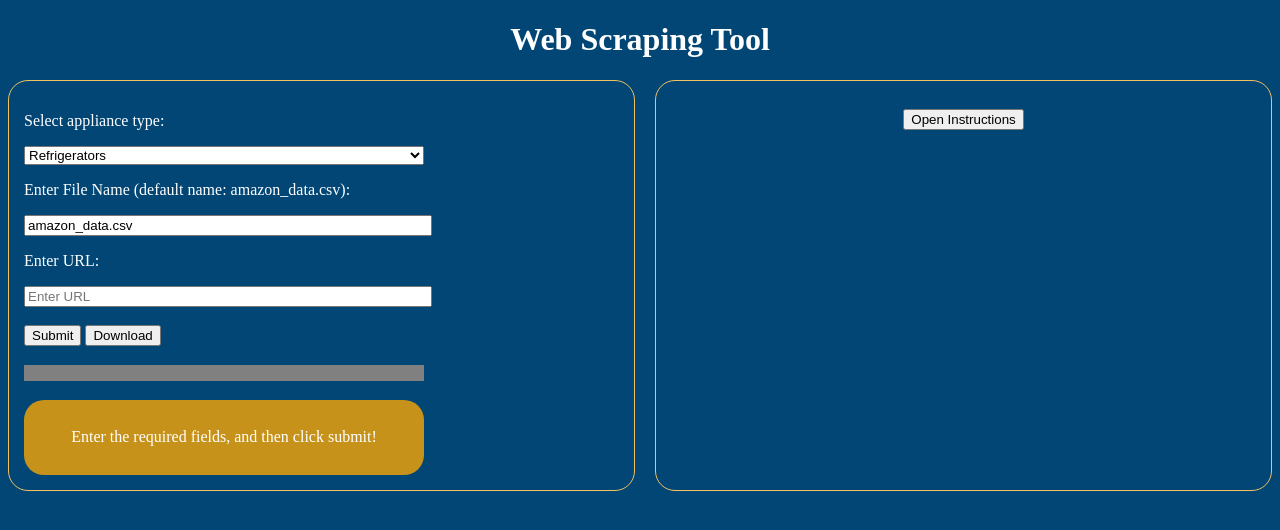
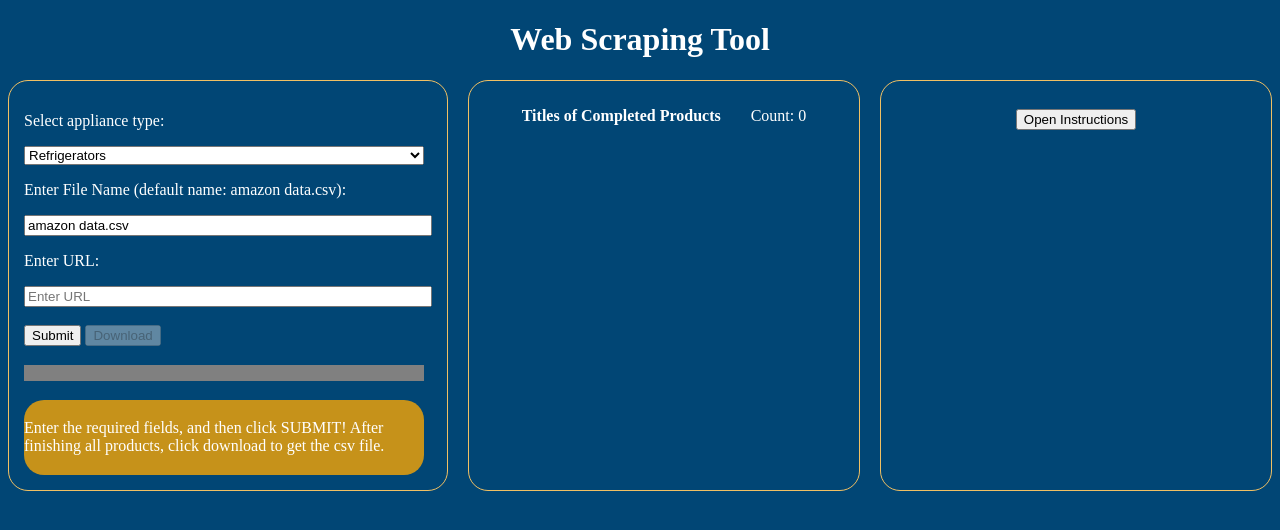
Before and after one commit to MikaPS/WebScraping-Web, a Flask app: page / in a window 1280 px wide. Shown: the top 530 px of the page. Run offline with Flask 3, Linux system fonts and the light colour scheme.

Commit message:
shows title of products

```diff
--- a/WebScraping.py
+++ b/WebScraping.py
@@ -3323,6 +3323,14 @@ def price(item_convert_to_html):
         item_price = "N/A"
     return item_price
 
+def get_title(item_convert_to_html):
+    try:
+        item_title = item_convert_to_html.find("span", attrs={"id": "productTitle"})
+        item_title = item_title.text.strip()
+    except AttributeError:
+        item_title = "N/A"
+    return remove_non_ascii(item_title)
+
 # Using the values from handle_csv, returns if the item is for sale in CA
 def for_sale_in_ca(item_convert_to_html):
     item_ca = "N/A"
@@ -3362,7 +3370,6 @@ def asin(using_detail_bullet_list, item_convert_to_html, table_data):
             item_asin = item_asin.get('value')
     if item_asin == None:
         item_asin = "N/A"
-    # print("asin ", item_asin)
     return remove_non_ascii(item_asin)
 
 def ship_from_sold_by(item_convert_to_html):
@@ -3407,8 +3414,17 @@ def isFileEmpty(has_headers):
 
 # After getting a URL, we can get values from the page
 all_data = {}
+prod_title = ""
 sent_data = [[],[]]
 def handle_csv(URL, item_appliance, count_products, isFirstAttempt, has_headers):
+    # Sessions help to maintain a consistent user expereinces. It saves cookies across requests, making it more efficent to connect to Amazon
+    session = requests.Session()
+    # Use a "User Agent" so the computer would register as a human
+    # Added a Python library that creates a random user agent everytime the program runs, stimulating different devices each time
+    random_user_agent = random.choice(data)
+    HEADERS = set_headers(random_user_agent)
+
+    session.headers.update(HEADERS)
     if (isFirstAttempt):
         count_products += 1
         all_data["item_model_number"] = "N/A"
@@ -3419,24 +3435,14 @@ def handle_csv(URL, item_appliance, count_products, isFirstAttempt, has_headers)
         all_data["price"] = "N/A"
         all_data["asin"] = "N/A"
         all_data["price_per_unit"] = "N/A"
-
-    # Sessions help to maintain a consistent user expereinces. It saves cookies across requests, making it more efficent to connect to Amazon
-    session = requests.Session()
-    # Use a "User Agent" so the computer would register as a human
-    # Added a Python library that creates a random user agent everytime the program runs, stimulating different devices each time
-    random_user_agent = random.choice(data)
-    HEADERS = set_headers(random_user_agent)
-
-    session.headers.update(HEADERS)
-    # Wants to switch the connection every 5 products:
-    if (count_products == 5):
-        session.close()
-        session = requests.Session()
-        random_user_agent = random.choice(data)
-        count_products = 0
-        # Headers for request
-        HEADERS = set_headers(random_user_agent)
-        session.headers.update(HEADERS)
+        # Wants to switch the connection every 5 products:
+        if (count_products % 5 == 0):
+            session.close()
+            session = requests.Session()
+            random_user_agent = random.choice(data)
+            # Headers for request
+            HEADERS = set_headers(random_user_agent)
+            session.headers.update(HEADERS)
 
     # Getting data from the item's page in Bytes
     item_webpage = session.get(URL, allow_redirects=True)
@@ -3448,12 +3454,12 @@ def handle_csv(URL, item_appliance, count_products, isFirstAttempt, has_headers)
         item_price = price(item_convert_to_html)
         all_data["price"] = item_price
 
+    prod_title = get_title(item_convert_to_html)
+
     # --- For Sale in CA ---
     item_ca = for_sale_in_ca(item_convert_to_html)
     if (all_data["price"] == "N/A"):
-        print("price is N/A, setting item_ca to N/A")
         item_ca = "N/A"
-    print("is for sale in CA? ", item_ca)
 
     # --- PRODUCT INFORMATION DETAILS ---
     # Convert specification table into a dict
@@ -3640,4 +3646,4 @@ def handle_csv(URL, item_appliance, count_products, isFirstAttempt, has_headers)
         sleep(0.5)
         return handle_csv(URL, item_appliance, count_products, False, has_headers)
     else:
-        return sent_text, count_products
+        return sent_text, count_products, prod_title
--- a/app.py
+++ b/app.py
@@ -14,9 +14,9 @@ def call_function():
     url = request.args.get('url')
     if (url[0:8] != "https://"):
         return make_response(jsonify(["URLError", "URLError"]))
-    data, result = handle_csv(url, appliance_type, count_products, True, has_headers)
+    data, result, title = handle_csv(url, appliance_type, count_products, True, has_headers)
     # save values to a file
-    response = make_response(jsonify([data, result]))
+    response = make_response(jsonify([data, result, title]))
     return response
 
 if __name__ == '__main__':
--- a/templates/index.html
+++ b/templates/index.html
@@ -51,22 +51,34 @@
                 </option>
                 <option value="Other">Other</option>
             </select>
-            <p>Enter File Name (default name: amazon_data.csv):</p>
-            <input type="text" id="filenamebox" placeholder="amazon_data.csv" style="width: 400px" />
+            <p>Enter File Name (default name: amazon data.csv):</p>
+            <input type="text" id="filenamebox" placeholder="amazon data.csv" style="width: 400px" />
             <p>Enter URL:</p>
             <input type="text" id="urlbox" placeholder="Enter URL" style="width: 400px" />
             <br />
             <br />
             <button onclick="clickedSumbitButton()">Submit</button>
-            <button onclick="clickedDownloadButton()">Download</button>
+            <button disabled id="download_button" onclick="clickedDownloadButton()">Download</button>
             <div><br></div>
             <progress id="progressbar" value="0" max="200" style="width: 400px; background-color: #4FA90E;"></progress>
             <div><br></div>
             <div id="helpmessage"
                 style="width: 400px; height: 75px; background-color: #c6921a; border-radius: 20px; align-items: center; justify-content: center; display: flex;"
                 class="instructions_area">
-                Enter the required fields, and then click submit!
+                Enter the required fields, and then click SUBMIT! After finishing all products, click download to get
+                the csv file.
             </div>
+        </div>
+        <div style="margin-left: 20px"></div>
+        <div
+            style="flex: 0.9; padding: 10px; border: 1px solid #f1c063; border-radius: 20px; align-items: center; justify-content: flex-start; display: flex; flex-direction: column;">
+            <!-- Names of products -->
+            <div style="flex-direction: row;  align-items: flex-start; justify-content: center; display: flex;">
+                <p> <b> Titles of Completed Products </b></p>
+                <div style="margin-left: 30px"></div>
+                <p id="products_count"> Count: 0 </p>
+            </div>
+            <p id="products_title" style="font-size: small;"></p>
         </div>
         <div style="margin-left: 20px"></div>
         <div
@@ -83,14 +95,18 @@
         let has_headers = 0;
         let isDone = false;
         let isValid = true;
-        let count_products = 4;
+        let count_products = 0;
         let allData = "";
+        let all_titles = "";
         let filename = document.getElementById("filenamebox");
         if (filename.value === undefined || filename.value === "") {
-            filename.value = "amazon_data.csv";
+            filename.value = "amazon data.csv";
         }
         const progress = document.getElementById("progressbar");
         const helpMessage = document.getElementById("helpmessage");
+        const titleText = document.getElementById("products_title");
+        const productsCountText = document.getElementById("products_count");
+
         timeoutID = 0;
         function clickedSumbitButton() {
             isValid = true;
@@ -110,6 +126,7 @@
                 .then((data) => {
                     const filevalues = data[0];
                     const count = data[1];
+                    const title = data[2];
                     URLbox.value = "";
                     if (count == "URLError" || filevalues == "not valid") {
                         helpMessage.textContent =
@@ -121,8 +138,15 @@
                         helpMessage.textContent =
                             "Finished running. Please enter another URL or download the file.";
                         count_products = parseInt(count);
+                        if (count_products >= 1) {
+                            const download_button = document.getElementById("download_button");
+                            download_button.removeAttribute("disabled");
+                        }
                         isDone = true;
                         allData += "\n" + filevalues;
+                        all_titles = title + "<br>" + "<br>" + all_titles;
+                        productsCountText.innerHTML = "Count: " + count_products;
+                        titleText.innerHTML = all_titles;
                         if (has_headers == 0) {
                             has_headers = 1;
                         }
@@ -131,6 +155,7 @@
         }
 
         function clickedDownloadButton() {
+            download_button.value = "regular";
             // download file
             const file = new Blob([allData], { type: "text/csv" });
             const fileinfo = URL.createObjectURL(file);
@@ -181,7 +206,7 @@
                     "<div><br>" +
                     "FILE NAME: " +
                     "<div>" +
-                    "- The default name is amazon_data.csv" +
+                    "- The default name is 'amazon data.csv'" +
                     "<div>" +
                     "- Feel free to change it. For example, you can type in 'lamp_research' or 'lamp_research.csv'. All files would be .csv at the end." +
                     "<div><br>" +
```
